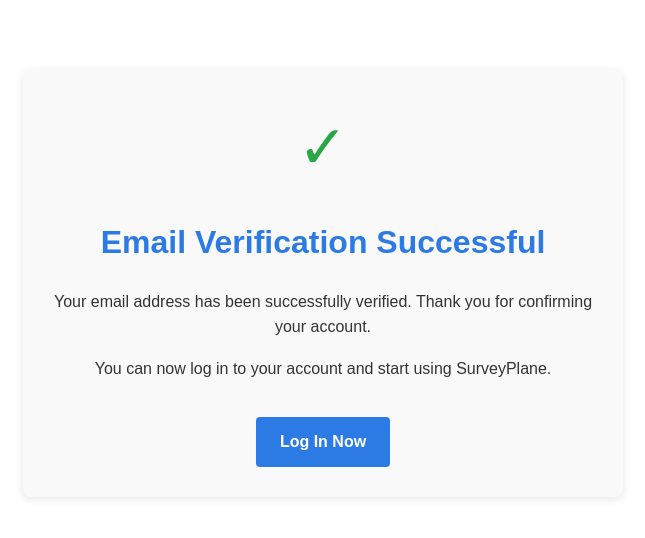
After one commit to husseinahmad7/SurveyPlane, a Python web app: template Account/templates/verification_success.html in a window 1280 px wide. The commit adds this page. Shown: the top 538 px of the page, without its empty margins (317-962 px from the left). Run offline with Jinja, Linux system fonts and the light colour scheme; the template is opened without the code that fills it, so the values that code supplies are empty.

Commit message:
fix confirm url in email with output

```diff
--- a/Account/templates/authemail/email_change_confirm_new_email.txt
+++ b/Account/templates/authemail/email_change_confirm_new_email.txt
@@ -1,2 +1,5 @@
 Confirm your email address change by clicking on this link:
-    https://surveyplane.pythonanywhere.com/email/change/verify/?code={{ code }}
+    https://surveyplane.pythonanywhere.com/accounts/email/change/verify/?code={{ code }}
+
+Or use this verification code:
+    {{ code }}
--- a/Account/templates/authemail/password_reset_email.txt
+++ b/Account/templates/authemail/password_reset_email.txt
@@ -2,4 +2,4 @@
     {{ code }}
 
 Or click on this link to reset your password:
-    https://surveyplane.pythonanywhere.com/password/reset/verify/?code={{ code }}
+    https://surveyplane.pythonanywhere.com/accounts/password/reset/verify/?code={{ code }}
--- a/Account/templates/authemail/signup_email.txt
+++ b/Account/templates/authemail/signup_email.txt
@@ -1,2 +1,5 @@
 Verify your email address by clicking on this link:
-    https://surveyplane.pythonanywhere.com/signup/verify/?code={{ code }}
+    https://surveyplane.pythonanywhere.com/accounts/signup/verify/?code={{ code }}
+
+Or use this verification code:
+    {{ code }}
--- a/Account/templates/authemail/welcome_email.html
+++ b/Account/templates/authemail/welcome_email.html
@@ -30,7 +30,7 @@
 
     <p>You can now log in and start using our platform:</p>
 
-    <a href="https://surveyplane.pythonanywhere.com/login/" class="button">Log In Now</a>
+    <a href="https://surveyplane.pythonanywhere.com/accounts/login/" class="button">Log In Now</a>
 </div>
 
 <p>If you have any questions, please don't hesitate to contact our support team.</p>
--- a/Account/templates/authemail/welcome_email.txt
+++ b/Account/templates/authemail/welcome_email.txt
@@ -3,6 +3,6 @@
 Thank you for joining SurveyPlane. Your account has been successfully activated.
 
 You can now log in and start using our platform:
-https://surveyplane.pythonanywhere.com/login/
+https://surveyplane.pythonanywhere.com/accounts/login/
 
 If you have any questions, please don't hesitate to contact our support team.
--- /dev/null
+++ b/Account/templates/verification_success.html
@@ -0,0 +1,58 @@
+<!DOCTYPE html>
+<html lang="en">
+<head>
+    <meta charset="UTF-8">
+    <meta name="viewport" content="width=device-width, initial-scale=1.0">
+    <title>Email Verification Successful</title>
+    <style>
+        body {
+            font-family: Arial, sans-serif;
+            line-height: 1.6;
+            color: #333;
+            max-width: 600px;
+            margin: 0 auto;
+            padding: 20px;
+            text-align: center;
+        }
+        .container {
+            background-color: #f9f9f9;
+            border-radius: 8px;
+            padding: 30px;
+            box-shadow: 0 2px 10px rgba(0,0,0,0.1);
+            margin-top: 50px;
+        }
+        h1 {
+            color: #2c7be5;
+            margin-bottom: 20px;
+        }
+        .success-icon {
+            color: #28a745;
+            font-size: 60px;
+            margin-bottom: 20px;
+        }
+        .button {
+            display: inline-block;
+            background-color: #2c7be5;
+            color: white;
+            padding: 12px 24px;
+            text-decoration: none;
+            border-radius: 4px;
+            font-weight: bold;
+            margin-top: 20px;
+            transition: background-color 0.3s;
+        }
+        .button:hover {
+            background-color: #1a68d1;
+        }
+    </style>
+</head>
+<body>
+    <div class="container">
+        <div class="success-icon">✓</div>
+        <h1>Email Verification Successful</h1>
+        <p>Your email address has been successfully verified. Thank you for confirming your account.</p>
+        <p>You can now log in to your account and start using SurveyPlane.</p>
+        <a href="https://surveyplane.pythonanywhere.com/login/" class="button">Log In Now</a>
+    </div>
+</body>
+</html>
--- a/Account/urls.py
+++ b/Account/urls.py
@@ -3,5 +3,9 @@
 
 urlpatterns = [
     path('respondent_signup/', views.RespondentSignup.as_view(), name='respondent_signup'),
-    path('respondent_signin/', views.RespondentLogin.as_view(), name='respondent_signin')
+    path('respondent_signin/', views.RespondentLogin.as_view(), name='respondent_signin'),
+
+    # Override the default authemail verification views
+    path('signup/verify/', views.SignupVerify.as_view(), name='signup_verify'),
+    path('password/reset/verify/', views.PasswordResetVerify.as_view(), name='password_reset_verify'),
 ]
```
Also changed, not shown: Account/templates/authemail/email_change_confirm_new_email.html (+17 -2 lines), Account/templates/authemail/password_reset_email.html (+6 -2 lines), Account/templates/authemail/signup_email.html (+21 -2 lines), Account/templates/password_reset_success.html (added, +57 -0 lines), Account/views.py (+52 -3 lines).
